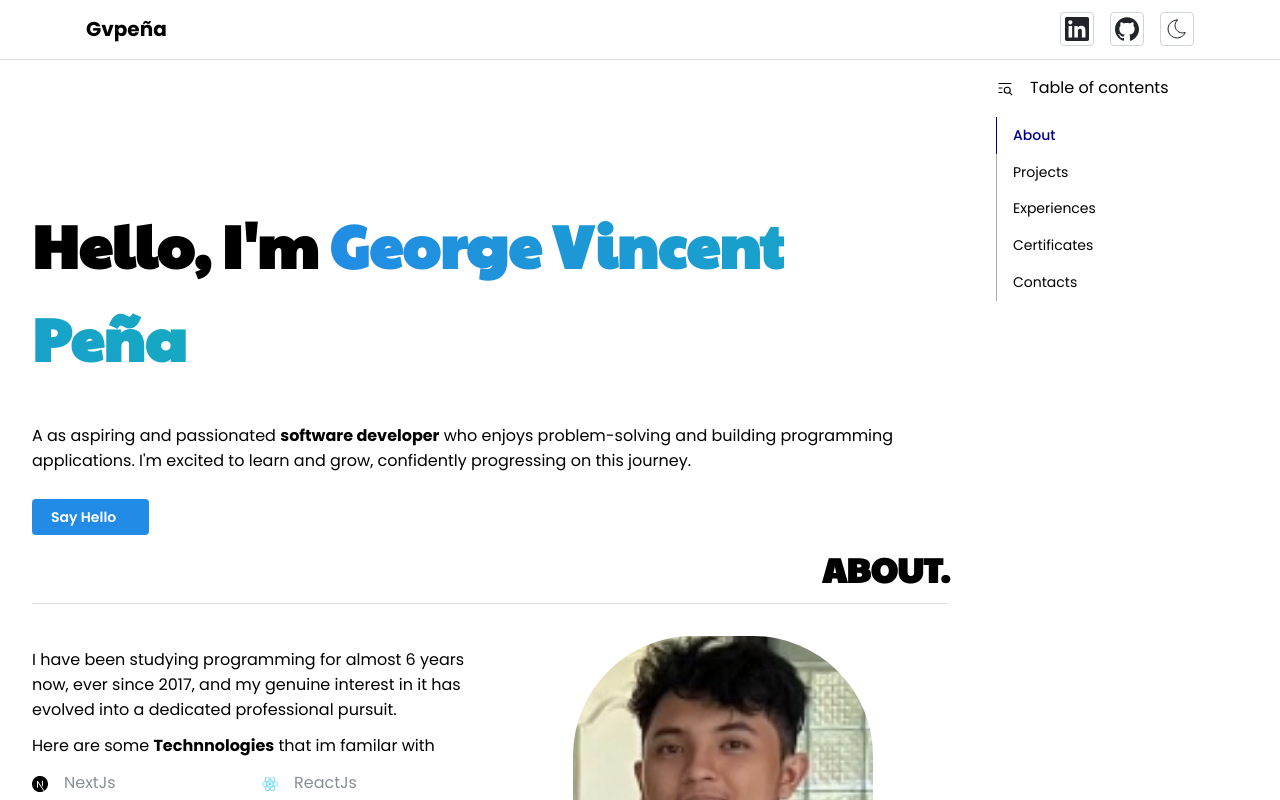
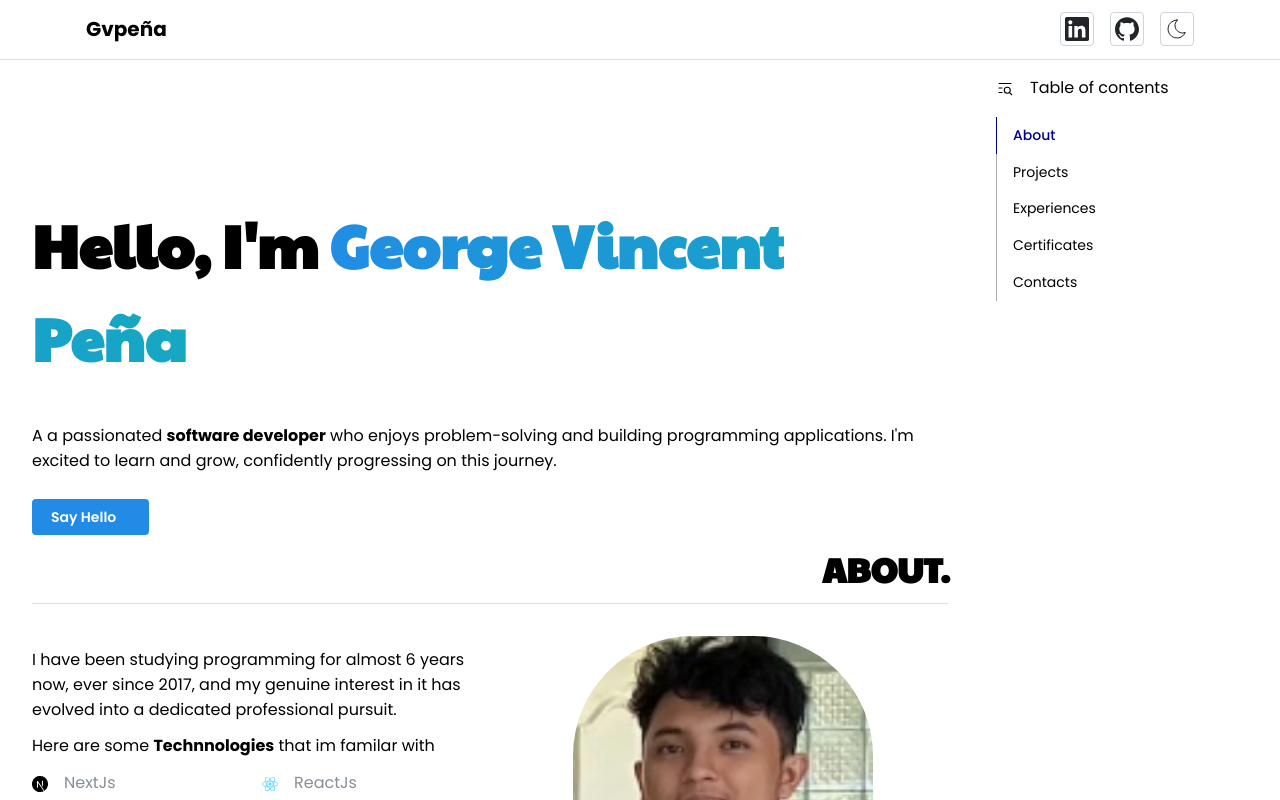
Before and after one commit to chatgvp/webportfolio, a Next.js app: page / in a window 1280 px wide. Shown: the top 800 px of the page. Built offline with nearby package versions, Linux system fonts and the light colour scheme; some icons are missing.

Commit message:
11/03/23

```diff
--- a/pages/components/_content.tsx
+++ b/pages/components/_content.tsx
@@ -108,10 +108,10 @@ export default function Content() {
                     </div> */}
                 </h1>
                 <Text>
-                    A as aspiring and passionated <b>software developer</b> who
-                    enjoys problem-solving and building programming
-                    applications. I&apos;m excited to learn and grow,
-                    confidently progressing on this journey.
+                    A a passionated <b>software developer</b> who enjoys
+                    problem-solving and building programming applications.
+                    I&apos;m excited to learn and grow, confidently progressing
+                    on this journey.
                 </Text>
                 <br />
                 <Button
```
